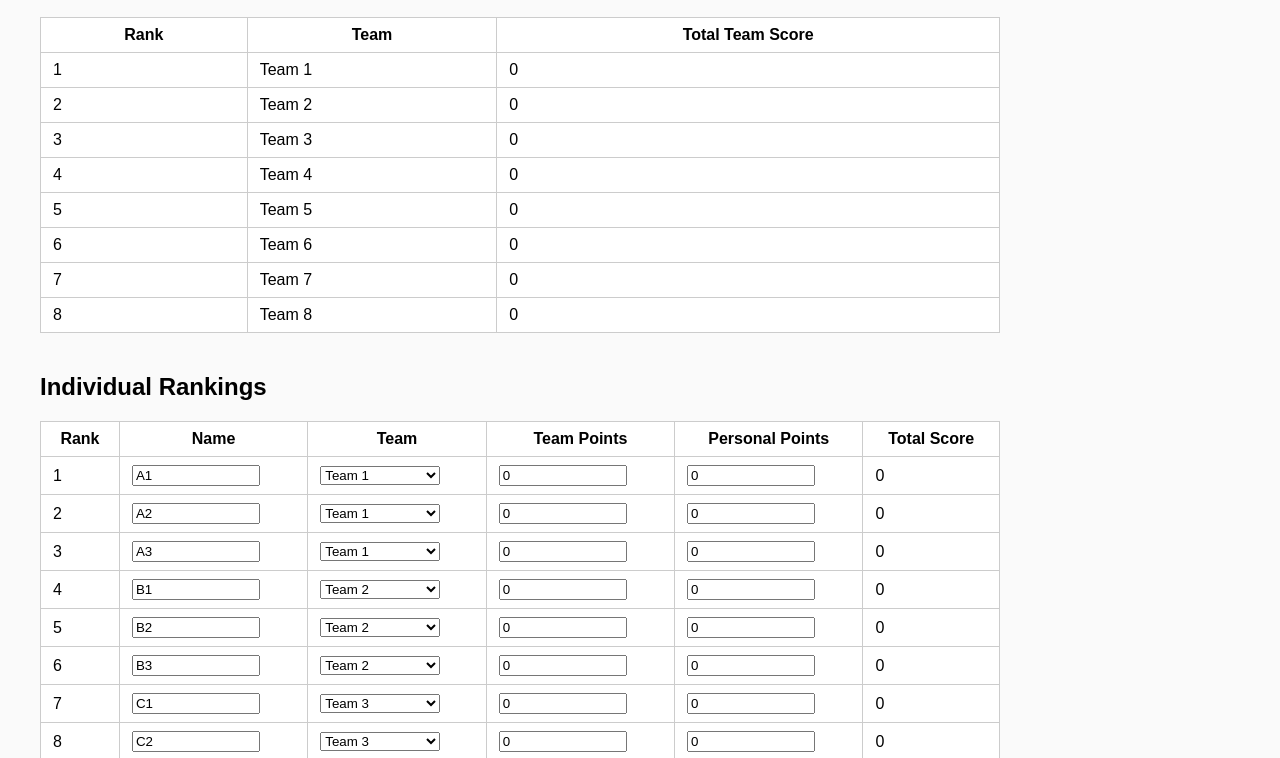
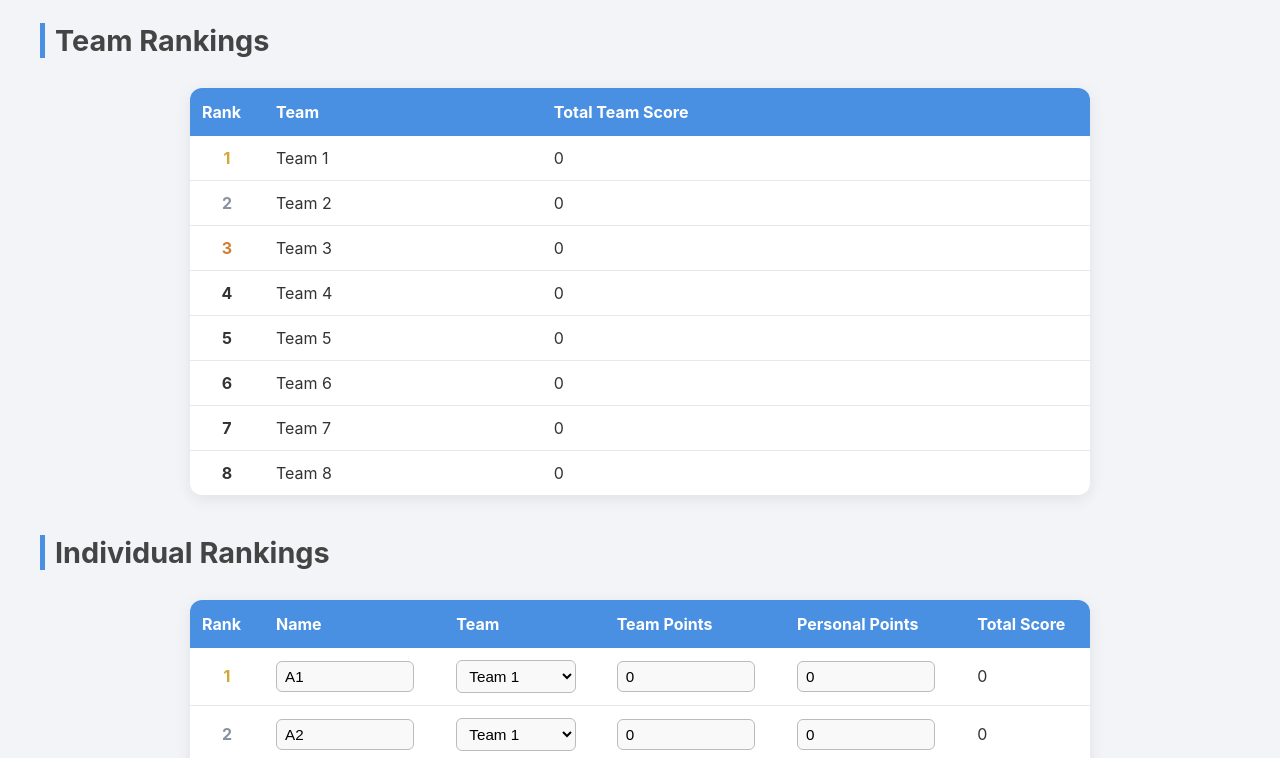
Before and after one commit to nnaumovi/nnaumovi.github.io, a plain HTML site: page index.html in a window 1280 px wide. Shown: the part 129-887 px from the top of the page. Drawn offline with Linux system fonts and the light colour scheme.

Commit message:
chat gpt save me

```diff
--- a/style.css
+++ b/style.css
@@ -1,21 +1,118 @@
+/* GLOBAL */
 body {
-  font-family: Arial, sans-serif;
-  margin: 40px;
-  background: #fafafa;
+  font-family: "Inter", Arial, sans-serif;
+  background: #f3f4f7;
+  margin: 0;
+  padding: 40px;
+  color: #333;
 }
 
-table {
-  width: 80%;
-  border-collapse: collapse;
-  background: white;
+/* HEADERS */
+h1 {
+  text-align: center;
   margin-bottom: 40px;
+  font-size: 2.4rem;
+  font-weight: 700;
+  color: #222;
 }
 
-th, td {
-  border: 1px solid #ccc;
-  padding: 8px 12px;
+h2 {
+  margin-top: 40px;
+  font-size: 1.8rem;
+  color: #444;
+  border-left: 5px solid #4A90E2;
+  padding-left: 10px;
 }
 
-input[type="text"], input[type="number"], select {
+/* TABLE LAYOUT */
+table {
+  width: 95%;
+  max-width: 900px;
+  margin: 30px auto;
+  border-collapse: separate;
+  border-spacing: 0;
+  background: #fff;
+  border-radius: 12px;
+  overflow: hidden;
+  box-shadow: 0 4px 16px rgba(0,0,0,0.08);
+}
+
+/* TABLE HEADER */
+thead {
+  background: #4A90E2;
+  color: white;
+}
+
+th {
+  padding: 14px 12px;
+  font-size: 1rem;
+  text-align: left;
+}
+
+/* TABLE BODY */
+td {
+  padding: 12px 12px;
+  border-bottom: 1px solid #e8e8e8;
+}
+
+tr:last-child td {
+  border-bottom: none;
+}
+
+tbody tr:hover {
+  background: #f5f9ff;
+}
+
+/* INPUTS */
+input[type="text"],
+input[type="number"],
+select {
   width: 120px;
+  padding: 6px 8px;
+  border: 1px solid #bbb;
+  border-radius: 6px;
+  font-size: 0.95rem;
+  background: #f9f9f9;
+  transition: 0.15s;
 }
+
+input[type="text"]:focus,
+input[type="number"]:focus,
+select:focus {
+  outline: none;
+  border-color: #4A90E2;
+  background: #fff;
+  box-shadow: 0 0 0 2px rgba(74,144,226,0.2);
+}
+
+/* RANK NUMBER STYLING */
+td:nth-child(1) {
+  font-weight: 700;
+  text-align: center;
+  width: 50px;
+}
+
+/* Gold, Silver, Bronze ranks */
+tbody tr:nth-child(1) td:nth-child(1) {
+  color: #d4a637;
+}
+tbody tr:nth-child(2) td:nth-child(1) {
+  color: #8892a0;
+}
+tbody tr:nth-child(3) td:nth-child(1) {
+  color: #cd7f32;
+}
+
+/* MOBILE RESPONSIVENESS */
+@media (max-width: 700px) {
+  table {
+    width: 100%;
+    font-size: 0.85rem;
+  }
+
+  input[type="text"],
+  input[type="number"],
+  select {
+    width: 90px;
+  }
+}
```
